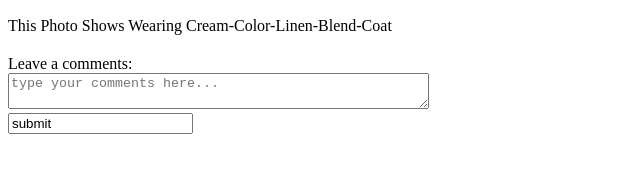
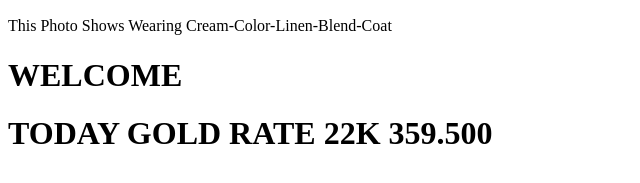
Before and after one commit to Shaheer373f/SS-SHOPING, a plain HTML site: page index.html in a window 1280 px wide. Shown: the part 495-678 px from the top of the page, without its empty margins (0-640 px from the left). Drawn offline with Linux system fonts and the light colour scheme.

Commit message:
Update index.html

```diff
--- a/index.html
+++ b/index.html
@@ -12,12 +12,8 @@
     <P> MY FIRST PHOTO - Photo on Nuweraliya</P>
     <img width="200P" lenght="100p" src="profile (2).jpg" (2).jpg" alt="" srcset="">
     <p> This Photo Shows Wearing Cream-Color-Linen-Blend-Coat</p>
-
-    <h2></h2>
-    <form>
-        <label for="comments">Leave a comments:</label><br>
-        <textarea id="comments" name="comments" row="4" cols="50" placeholder="type your comments here..."></textarea><br>
-        <input type="=submit" value="submit">
+    <h1>WELCOME</h1>
+    <h1> TODAY GOLD RATE 22K 359.500</h1>
     </form>
 </body>
 </html>
```
